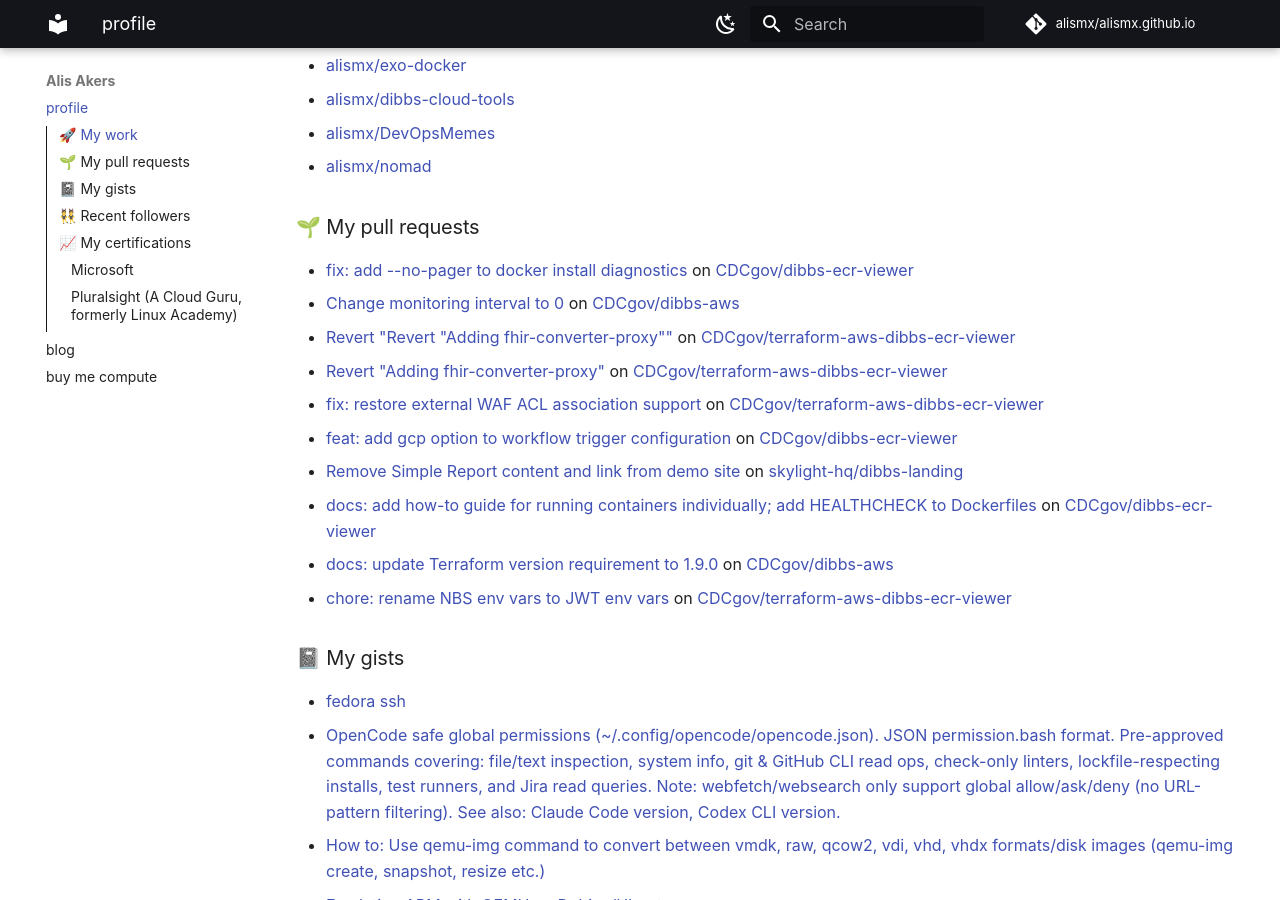
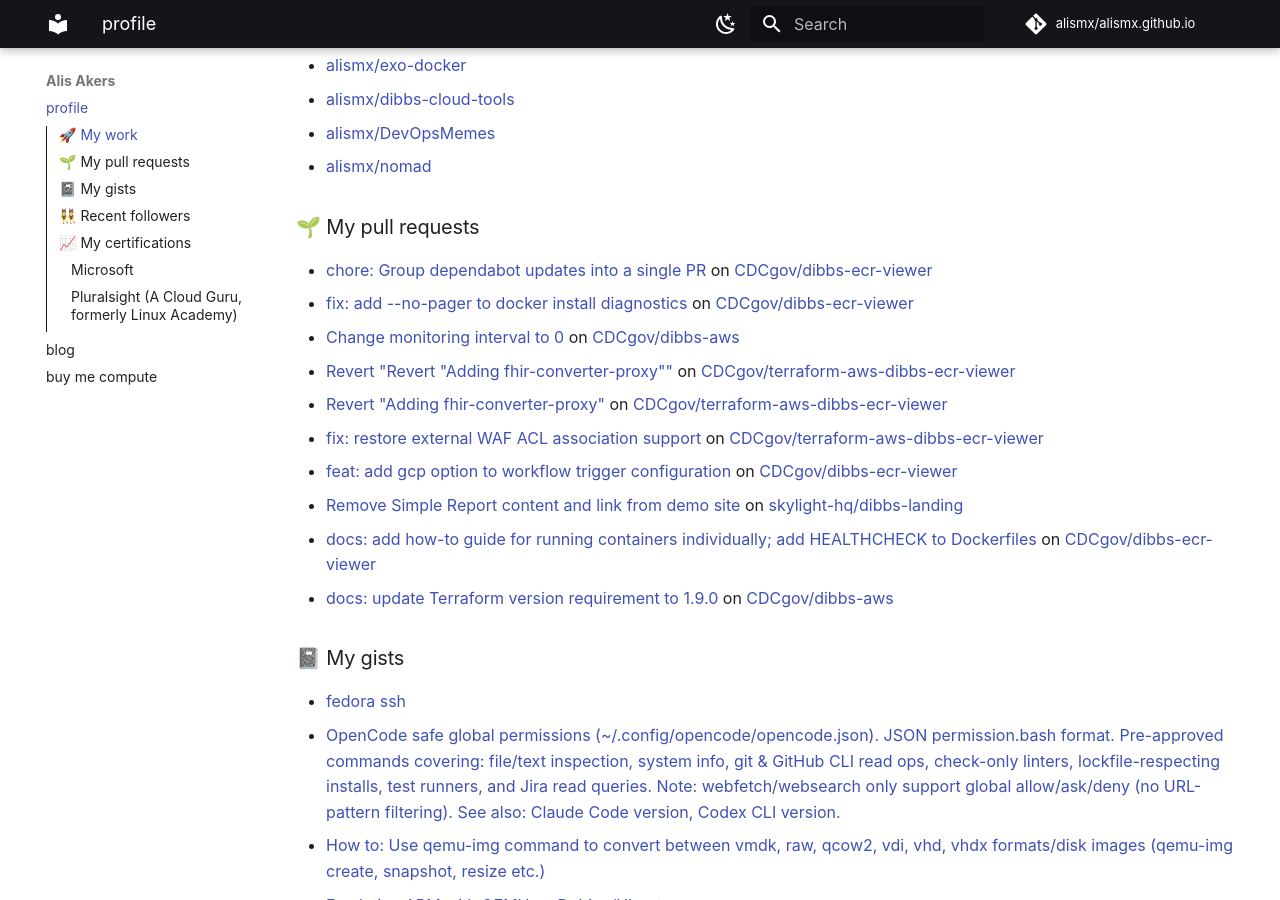
Before and after one commit to alismx/alismx.github.io, an MkDocs documentation site: the page built from docs/index.md, in a window 1280 px wide and 900 px high, scrolled down 862 px. Built offline with MkDocs 1.6.1 and Material for MkDocs 9.7.7, drawn with Linux system fonts in a browser that asks for light colours; plug-ins that fetch from the network failed and are left out; comment, search, counter and statistics services are not loaded.

Commit message:
Update generated files

```diff
--- a/docs/index.md
+++ b/docs/index.md
@@ -28,6 +28,7 @@ I'm Alis, a DevOps engineer passionate about open-source, cloud-native technolog
 
 ### 🌱 My pull requests
 
+- [chore: Group dependabot updates into a single PR](https://github.com/CDCgov/dibbs-ecr-viewer/pull/1741) on [CDCgov/dibbs-ecr-viewer](https://github.com/CDCgov/dibbs-ecr-viewer)
 - [fix: add --no-pager to docker install diagnostics](https://github.com/CDCgov/dibbs-ecr-viewer/pull/1719) on [CDCgov/dibbs-ecr-viewer](https://github.com/CDCgov/dibbs-ecr-viewer)
 - [Change monitoring interval to 0](https://github.com/CDCgov/dibbs-aws/pull/103) on [CDCgov/dibbs-aws](https://github.com/CDCgov/dibbs-aws)
 - [Revert &#34;Revert &#34;Adding fhir-converter-proxy&#34;&#34;](https://github.com/CDCgov/terraform-aws-dibbs-ecr-viewer/pull/61) on [CDCgov/terraform-aws-dibbs-ecr-viewer](https://github.com/CDCgov/terraform-aws-dibbs-ecr-viewer)
@@ -37,7 +38,6 @@ I'm Alis, a DevOps engineer passionate about open-source, cloud-native technolog
 - [Remove Simple Report content and link from demo site](https://github.com/skylight-hq/dibbs-landing/pull/27) on [skylight-hq/dibbs-landing](https://github.com/skylight-hq/dibbs-landing)
 - [docs: add how-to guide for running containers individually; add HEALTHCHECK to Dockerfiles](https://github.com/CDCgov/dibbs-ecr-viewer/pull/1570) on [CDCgov/dibbs-ecr-viewer](https://github.com/CDCgov/dibbs-ecr-viewer)
 - [docs: update Terraform version requirement to 1.9.0](https://github.com/CDCgov/dibbs-aws/pull/100) on [CDCgov/dibbs-aws](https://github.com/CDCgov/dibbs-aws)
-- [chore: rename NBS env vars to JWT env vars](https://github.com/CDCgov/terraform-aws-dibbs-ecr-viewer/pull/57) on [CDCgov/terraform-aws-dibbs-ecr-viewer](https://github.com/CDCgov/terraform-aws-dibbs-ecr-viewer)
 
 ### 📓 My gists
 
```
